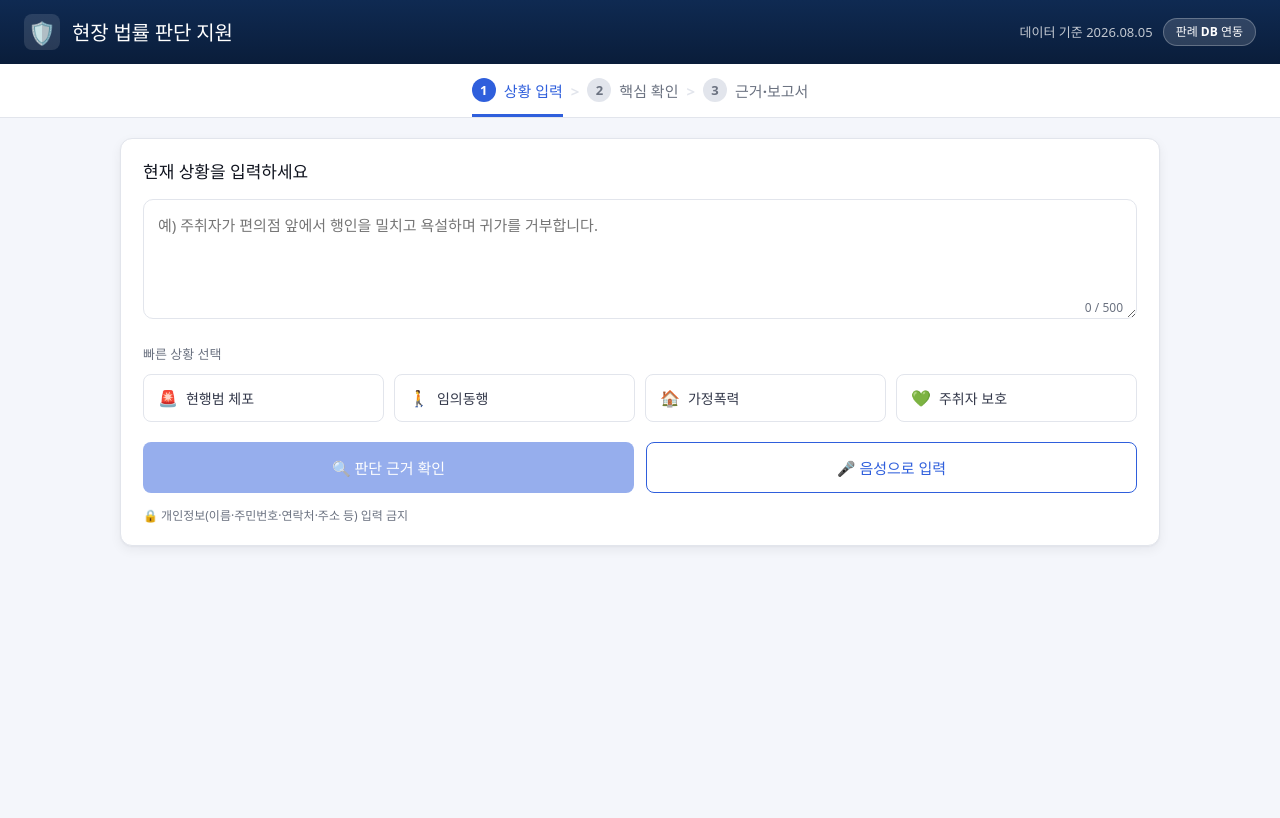
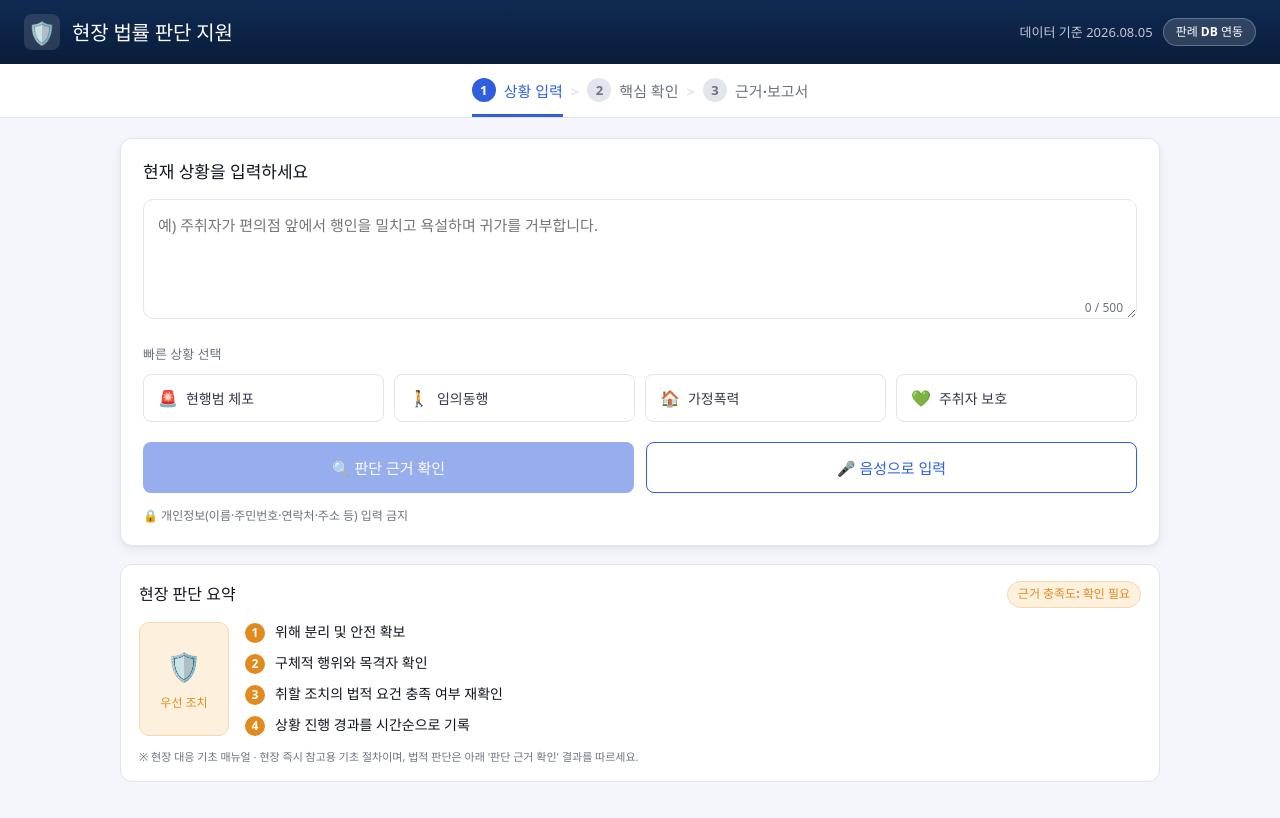
Before and after one commit to zwera/2026-Summer-AI-Project, a React (Vite) app in the folder frontend/: page / in a window 1280 px wide. Shown: the top 818 px of the page. Built offline with nearby package versions, Linux system fonts and the light colour scheme; no server answers.

Commit message:
초기 메뉴얼 추가

```diff
--- /dev/null
+++ b/frontend/src/components/FieldManualCard.css
@@ -0,0 +1,87 @@
+.field-manual-card {
+  border: 1px solid var(--border);
+  border-radius: 12px;
+  background: var(--surface);
+  padding: 16px 18px;
+  margin-top: 18px;
+}
+
+.field-manual-card__head {
+  display: flex;
+  align-items: center;
+  justify-content: space-between;
+  margin-bottom: 14px;
+}
+
+.field-manual-card__title {
+  font-size: 16px;
+  font-weight: 800;
+}
+
+.field-manual-card__body {
+  display: flex;
+  align-items: stretch;
+  gap: 16px;
+}
+
+.field-manual-card__badge {
+  flex-shrink: 0;
+  width: 90px;
+  display: flex;
+  flex-direction: column;
+  align-items: center;
+  justify-content: center;
+  gap: 6px;
+  background: var(--orange-bg);
+  border: 1px solid var(--orange-border);
+  border-radius: 10px;
+  font-size: 28px;
+  padding: 12px 8px;
+}
+
+.field-manual-card__badge span {
+  font-size: 12px;
+  font-weight: 700;
+  color: var(--orange);
+}
+
+.field-manual-card__steps {
+  flex: 1;
+  list-style: none;
+  margin: 0;
+  padding: 0;
+  display: flex;
+  flex-direction: column;
+  justify-content: center;
+  gap: 10px;
+}
+
+.field-manual-card__steps li {
+  display: flex;
+  align-items: flex-start;
+  gap: 10px;
+  font-size: 14px;
+  color: var(--text-h);
+  line-height: 1.4;
+}
+
+.field-manual-card__num {
+  flex-shrink: 0;
+  display: inline-flex;
+  align-items: center;
+  justify-content: center;
+  width: 20px;
+  height: 20px;
+  border-radius: 50%;
+  background: var(--orange);
+  color: #fff;
+  font-size: 12px;
+  font-weight: 800;
+  margin-top: 1px;
+}
+
+.field-manual-card__disclaimer {
+  margin-top: 12px;
+  font-size: 11px;
+  color: var(--text-muted);
+}
--- /dev/null
+++ b/frontend/src/components/FieldManualCard.jsx
@@ -0,0 +1,44 @@
+import { DEFAULT_FIELD_MANUAL, FIELD_MANUALS } from '../constants/taxonomy.js'
+import './FieldManualCard.css'
+
+/**
+ * 상황 입력 화면 하단에 표시되는 "현장 판단 요약" 카드.
+ * AI 분석 전, 경찰관이 현장에서 즉시 참고할 수 있는 기초 매뉴얼(우선 조치)을
+ * 보여준다. 선택된 "빠른 상황 선택" 칩에 맞는 매뉴얼을 보여주고, 선택이 없으면
+ * 기본 매뉴얼을 보여준다. 법적 판단을 대체하지 않는다는 점을 명시한다.
+ */
+function FieldManualCard({ activeKey }) {
+  const manual = (activeKey && FIELD_MANUALS[activeKey]) || DEFAULT_FIELD_MANUAL
+
+  return (
+    <div className="field-manual-card">
+      <div className="field-manual-card__head">
+        <h3 className="field-manual-card__title">현장 판단 요약</h3>
+        <span className="badge badge--orange">근거 충족도: 확인 필요</span>
+      </div>
+
+      <div className="field-manual-card__body">
+        <div className="field-manual-card__badge" aria-hidden="true">
+          🛡️
+          <span>우선 조치</span>
+        </div>
+
+        <ol className="field-manual-card__steps">
+          {manual.steps.map((step, idx) => (
+            <li key={idx}>
+              <span className="field-manual-card__num">{idx + 1}</span>
+              <span>{step}</span>
+            </li>
+          ))}
+        </ol>
+      </div>
+
+      <p className="field-manual-card__disclaimer">
+        ※ {manual.title} · 현장 즉시 참고용 기초 절차이며, 법적 판단은 아래
+        &apos;판단 근거 확인&apos; 결과를 따르세요.
+      </p>
+    </div>
+  )
+}
+
+export default FieldManualCard
--- a/frontend/src/components/SituationInputStep.css
+++ b/frontend/src/components/SituationInputStep.css
@@ -86,6 +86,13 @@
   background: var(--blue-bg);
 }
 
+.quick-chip--active {
+  border-color: var(--blue);
+  background: var(--blue-bg);
+  color: var(--blue);
+  box-shadow: inset 0 0 0 1px var(--blue);
+}
+
 .quick-chip__icon {
   font-size: 16px;
 }
--- a/frontend/src/components/SituationInputStep.jsx
+++ b/frontend/src/components/SituationInputStep.jsx
@@ -2,6 +2,7 @@ import { useState } from 'react'
 import { postChat } from '../api/client.js'
 import { QUICK_SITUATIONS } from '../constants/taxonomy.js'
 import { useSpeechRecognition } from '../hooks/useSpeechRecognition.js'
+import FieldManualCard from './FieldManualCard.jsx'
 import './SituationInputStep.css'
 
 const MAX_LEN = 500
@@ -15,6 +16,7 @@ function SituationInputStep({
   const [text, setText] = useState('')
   const [loading, setLoading] = useState(false)
   const [error, setError] = useState(null)
+  const [activeQuickKey, setActiveQuickKey] = useState(null)
 
   const speech = useSpeechRecognition({
     onResult: (transcript) => {
@@ -22,8 +24,9 @@ function SituationInputStep({
     },
   })
 
-  function applyQuickTemplate(template) {
-    setText((prev) => (prev ? `${prev} ${template}` : template))
+  function applyQuickTemplate(quick) {
+    setText((prev) => (prev ? `${prev} ${quick.template}` : quick.template))
+    setActiveQuickKey(quick.key)
   }
 
   async function handleSubmit() {
@@ -91,8 +94,8 @@ function SituationInputStep({
             <button
               key={q.key}
               type="button"
-              className="quick-chip"
-              onClick={() => applyQuickTemplate(q.template)}
+              className={`quick-chip ${activeQuickKey === q.key ? 'quick-chip--active' : ''}`}
+              onClick={() => applyQuickTemplate(q)}
             >
               <span className="quick-chip__icon" aria-hidden="true">
                 {q.icon}
@@ -135,6 +138,12 @@ function SituationInputStep({
           🔒 개인정보(이름·주민번호·연락처·주소 등) 입력 금지
         </p>
       </div>
+
+      <FieldManualCard
+        activeKey={
+          QUICK_SITUATIONS.find((q) => q.key === activeQuickKey)?.category
+        }
+      />
     </section>
   )
 }
--- a/frontend/src/constants/taxonomy.js
+++ b/frontend/src/constants/taxonomy.js
@@ -55,3 +55,85 @@ export const QUICK_SITUATIONS = [
     category: 'field_control',
   },
 ]
+
+/**
+ * "빠른 상황 선택" 칩 key별 현장 기초 매뉴얼(우선 조치 체크리스트).
+ * AI 분석 전, 현장에서 즉시 참고할 수 있는 절차 안내용이며 법적 판단을
+ * 대체하지 않는다. 각 항목은 실제 법령상 절차 요건을 간략화한 것이다.
+ */
+export const FIELD_MANUALS = {
+  arrest: {
+    title: '현행범 체포 기초 매뉴얼',
+    steps: [
+      '범죄의 현행성 확인 (지금 범행 중이거나 범행 직후인지)',
+      '체포의 필요성 판단 (도주 또는 증거인멸 우려)',
+      '미란다 원칙 고지 (피의사실 요지·체포 이유·변호인 선임권·진술거부권)',
+      '물리력은 비례의 원칙 범위 내에서 최소한으로 사용',
+    ],
+  },
+  voluntary_accompany: {
+    title: '임의동행 기초 매뉴얼',
+    steps: [
+      '동행 목적과 이유를 명확히 설명하고 동의를 확인',
+      '동행 거부 시 강제할 수 없음을 인지 (강제 시 불법체포 소지)',
+      '동행 시각·장소를 기록하고 6시간 이내 조사 종료 원칙 준수',
+      '언제든지 퇴거할 수 있음을 고지',
+    ],
+  },
+  search_seizure: {
+    title: '압수수색/검문검색 기초 매뉴얼',
+    steps: [
+      '원칙적으로 검사의 청구에 의한 법관의 영장 필요 여부 확인',
+      '긴급/현행범 체포 현장 등 영장 없는 예외 요건 충족 여부 확인',
+      '압수물 목록을 작성하고 참여인에게 교부',
+      '검문검색 시 신분 고지 및 목적·이유 설명',
+    ],
+  },
+  field_control: {
+    title: '현장 단속/제지 기초 매뉴얼',
+    steps: [
+      '위해 분리 및 현장 안전 확보 (당사자·목격자 분리)',
+      '구체적 행위와 목격자를 우선 확인',
+      '경고 → 제지 → 체포 등 단계적 조치 원칙 준수',
+      '보호조치가 필요한 경우 대상자의 안전 확보 우선',
+    ],
+  },
+  admin_sanction: {
+    title: '행정처분/영업단속 기초 매뉴얼',
+    steps: [
+      '단속 근거 법령 및 위반 사실을 구체적으로 확인',
+      '단속 대상자에게 위반 사실과 근거를 고지',
+      '증거(사진, 진술서 등)를 절차에 따라 확보',
+      '행정처분 전 의견제출 기회 등 절차적 권리 안내',
+    ],
+  },
+  obstruction_of_duty: {
+    title: '공무집행방해 대응 기초 매뉴얼',
+    steps: [
+      '집행 중인 직무가 적법한 공무집행인지 먼저 확인',
+      '상대방의 폭행·협박 등 방해 행위를 구체적으로 특정',
+      '목격자 확보 및 채증(바디캠 등)으로 상황을 기록',
+      '독직폭행 논란 방지를 위해 대응 물리력은 최소한으로',
+    ],
+  },
+  liability_risk: {
+    title: '국가배상/직권남용 리스크 기초 매뉴얼',
+    steps: [
+      '직무 범위 내 행위인지, 법령상 근거가 있는지 확인',
+      '재량권 행사 시 비례·평등의 원칙 준수 여부 점검',
+      '조치의 경과와 판단 근거를 구체적으로 기록',
+      '피해 발생 우려가 있다면 즉시 상급자에게 보고',
+    ],
+  },
+}
+
+/** 카테고리에 해당하는 매뉴얼이 없을 때 보여줄 기본 매뉴얼. */
+export const DEFAULT_FIELD_MANUAL = {
+  title: '현장 대응 기초 매뉴얼',
+  steps: [
+    '위해 분리 및 안전 확보',
+    '구체적 행위와 목격자 확인',
+    '취할 조치의 법적 요건 충족 여부 재확인',
+    '상황 진행 경과를 시간순으로 기록',
+  ],
+}
```
Also changed, not shown: 1 other file (tests, documents, lock files or other folders).
